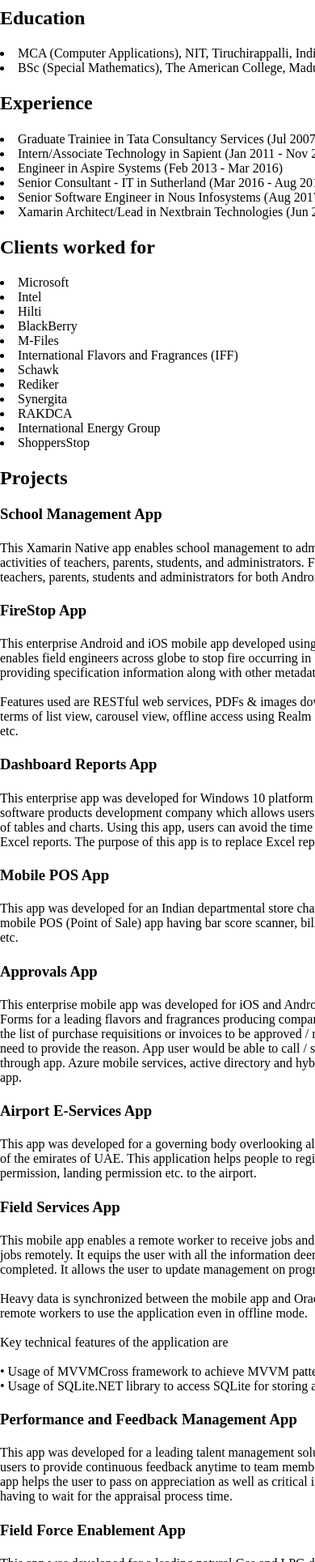
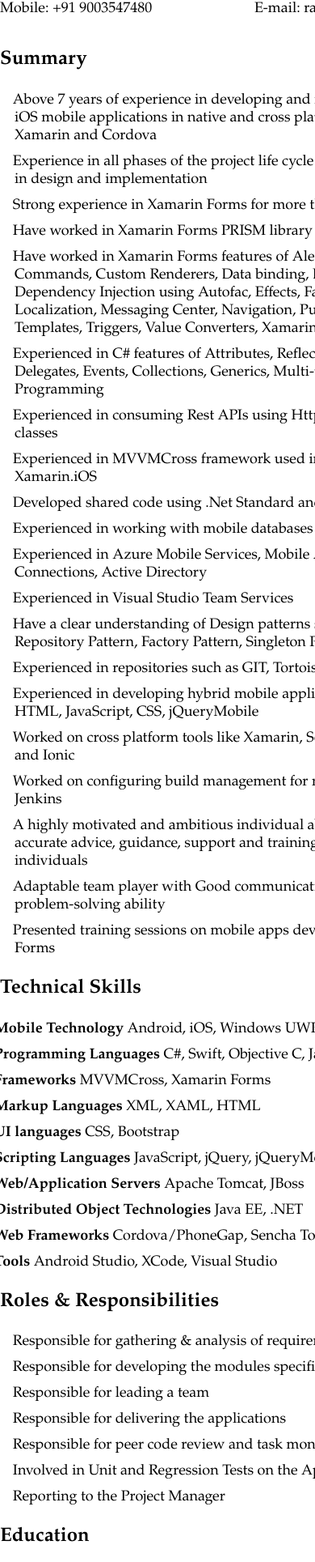
Before and after one commit to rameshkumarpoliah/rameshkumarpoliah.github.io, a plain HTML site: page index.html in a window 390 px wide. Shown: the part 71-2000 px from the top of the page at 81% size. Drawn offline with Linux system fonts and the light colour scheme.

Commit message:
UI Changes

```diff
--- a/index.html
+++ b/index.html
@@ -2,11 +2,84 @@
 <html>
 <head>
 <title>Ramesh Resume</title>
+<style>
+ h4,p {
+ font-size:18px;
+
+ }
+ li{
+  margin: 10px 0;
+
+    list-style-position: inside;
+    text-indent: -1.4em;
+    padding-left: 1em;
+}
+
+</style>
 </head>
-<body style="width: 595px; margin-left: auto; margin-right: auto; margin-top:auto;">
+<body style="width: 595px; margin-left: auto; margin-right: auto; margin-top:auto;font-family:Garamond;">
 
-<h1>Ramesh Kumar Poliah</h1>
+<h1 style="float:left;">RAMESH KUMAR P</h1><h4 style="float:right;margin-top: 30px;">www.rameshkumarp.tk</h4>
+<div style="clear: both;"></div>
+<p style="float:left;margin-top: -10px;">Mobile: +91 9003547480</p><p style="float:right;margin-top: -10px;">E-mail: rameshkumarp@ymail.com</p>
+<div style="clear: both;"></div>
+<h2>Summary</h2>
+<h4 style="font-weight:normal">
+<li>Above 7 years of experience in developing and managing Android and iOS mobile applications in native and cross platform approach using Xamarin and Cordova</li>
+<li>Experience in all phases of the project life cycle with technical emphasis in design and implementation</li>
+<li>Strong experience in Xamarin Forms for more than 3.5 years</li>
+<li>Have worked in Xamarin Forms PRISM library</li>
+<li>	Have worked in Xamarin Forms features of Alerts, Behaviors, Commands, Custom Renderers, Data binding, Dependency Service, Dependency Injection using Autofac, Effects, Fast Renderers, Gestures, Localization, Messaging Center, Navigation, Push Notifications, Templates, Triggers, Value Converters, Xamarin.Essentials</li>
+<li>Experienced in C# features of Attributes, Reflection, Properties, Delegates, Events, Collections, Generics, Multi-threading, Asynchronous Programming</li>
+<li>	Experienced in consuming Rest APIs using HttpClient & System.Net classes</li>
+<li>Experienced in MVVMCross framework used in Xamarin.Android and Xamarin.iOS</li>
+<li>Developed shared code using .Net Standard and Shared Project</li>
+<li>Experienced in working with mobile databases such as SQLite, Realm</li>
+<li>Experienced in Azure Mobile Services, Mobile Apps, Hybrid Connections, Active Directory</li>
+<li>Experienced in Visual Studio Team Services</li>
+<li>Have a clear understanding of Design patterns such as MVC, MVVM, Repository Pattern, Factory Pattern, Singleton Pattern etc. </li>
+<li>Experienced in repositories such as GIT, Tortoise SVN</li>
+<li>Experienced in developing hybrid mobile applications using Cordova, HTML, JavaScript, CSS, jQueryMobile</li>
+<li>Worked on cross platform tools like Xamarin, Sencha Touch, Cordova and Ionic</li>
+<li>Worked on configuring build management for mobile and web using Jenkins</li>
+<li>A highly motivated and ambitious individual able to give timely and accurate advice, guidance, support and training to team members and individuals</li>
+<li>Adaptable team player with Good communication skill and excellent problem-solving ability</li>
+<li>Presented training sessions on mobile apps development using Xamarin Forms</li>
+</h4>
+
+<h2>Technical Skills</h2>
+
+<h4 style="font-weight:normal;list-style: none;">
+
+<li><b>Mobile Technology</b> Android, iOS, Windows UWP, Xamarin, Cordova<br></li>
+<li><b>Programming Languages</b> C#, Swift, Objective C, Java, C, C++<br></li>
+<li><b>Frameworks</b> MVVMCross, Xamarin Forms<br></li>
+<li><b>Markup Languages</b> XML, XAML, HTML<br></li>
+<li><b>UI languages</b> CSS, Bootstrap<br></li>
+<li><b>Scripting Languages</b> JavaScript, jQuery, jQueryMobile<br></li>
+<li><b>Web/Application Servers</b> Apache Tomcat, JBoss<br></li>
+<li><b>Distributed Object Technologies</b> Java EE, .NET<br></li>
+<li><b>Web Frameworks</b> Cordova/PhoneGap, Sencha Touch<br></li>
+<li><b>Tools</b> Android Studio, XCode, Visual Studio <br></li>
+
+</h4>
+
+<h2>Roles & Responsibilities</h2>
+
+<h4 style="font-weight:normal">
+<li>Responsible for gathering & analysis of requirements</li>
+<li>Responsible for developing the modules specified</li>
+<li>Responsible for leading a team</li>
+<li>Responsible for delivering the applications</li>
+<li>Responsible for peer code review and task monitoring</li>
+<li>Involved in Unit and Regression Tests on the Application</li>
+<li>Reporting to the Project Manager</li>
+
+</h4>
 <h2>Education<h2>
+
+
+
 
 
 <h4 style="font-weight:normal"><li>MCA (Computer Applications), NIT, Tiruchirappalli, India</li><li>BSc (Special Mathematics), The American College, Madurai, India</li><h4>
@@ -62,5 +135,25 @@ Key technical features of the application are<br><br>
 <h3>Product Catalog Admin Web Application<h3>
 <h4 style="font-weight:normal">This application is used to capture various product details and images in back office for the products information to be displayed in products website. Technology used are Java EE, Spring 3.0, Hibernate.<h4>
 
+<h2>Academic Achievements & Co-Curricular Activities</h2>
+<h4 style="font-weight:normal">
+<li>Awarded prize in Flyer Problems in Exebit 2010, IIT Madras</li>
+<li>Awarded prize in Search 3.0 in Shaastra 2009, IIT Madras</li>
+<li>Awarded prize for Software Presentation event in MK University, Madurai</li>
+<li>Conducted Software Presentation event in Version 2009, NIT Trichy</li>
+<li>Top ranked trainee among 598 graduates in TCS Ignite training second batch</li>
+<li>Awarded prize for best SUDOKU algorithm in The American College, Madurai</li>
+<li>Secured First rank in Class X and Class XII in School</li>
+<li>Secured 100% marks in Mathematics and Science in Class X</li>
+</h4>
+<h2>Academic Achievements & Co-Curricular Activities</h2>
+<h4 style="font-weight:normal;list-style: none;">
+<li>Member: Campus Interview Committee, Batch of MCA 2011, NIT Trichy<br></li>
+<li>Member: Event Execution Committee, Version 2009, NIT Trichy<br></li>
+<li>Member: ACM Student Chapter, NIT Trichy<br></li>
+<li>Member: National Service Scheme, The American College, Madurai<br></li>
+
+</h4>
+
 </body>
 </html>
```
